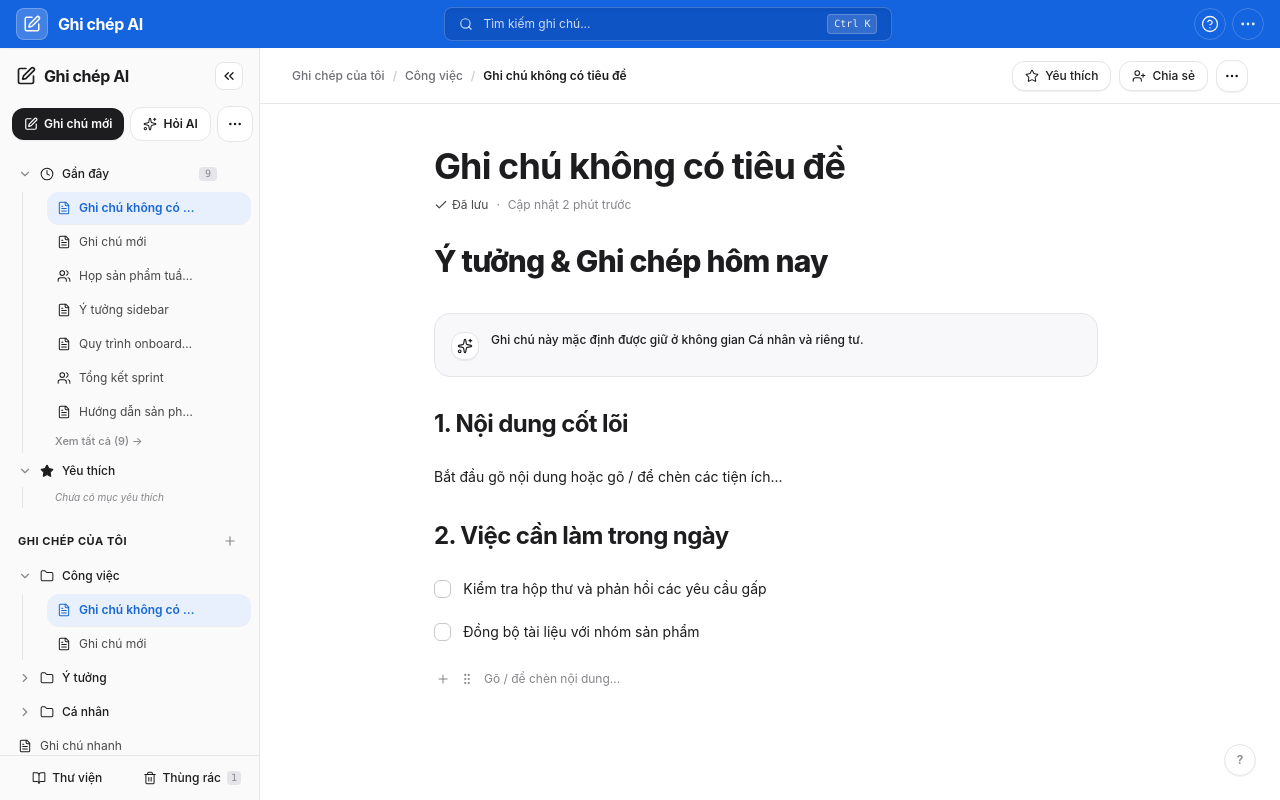
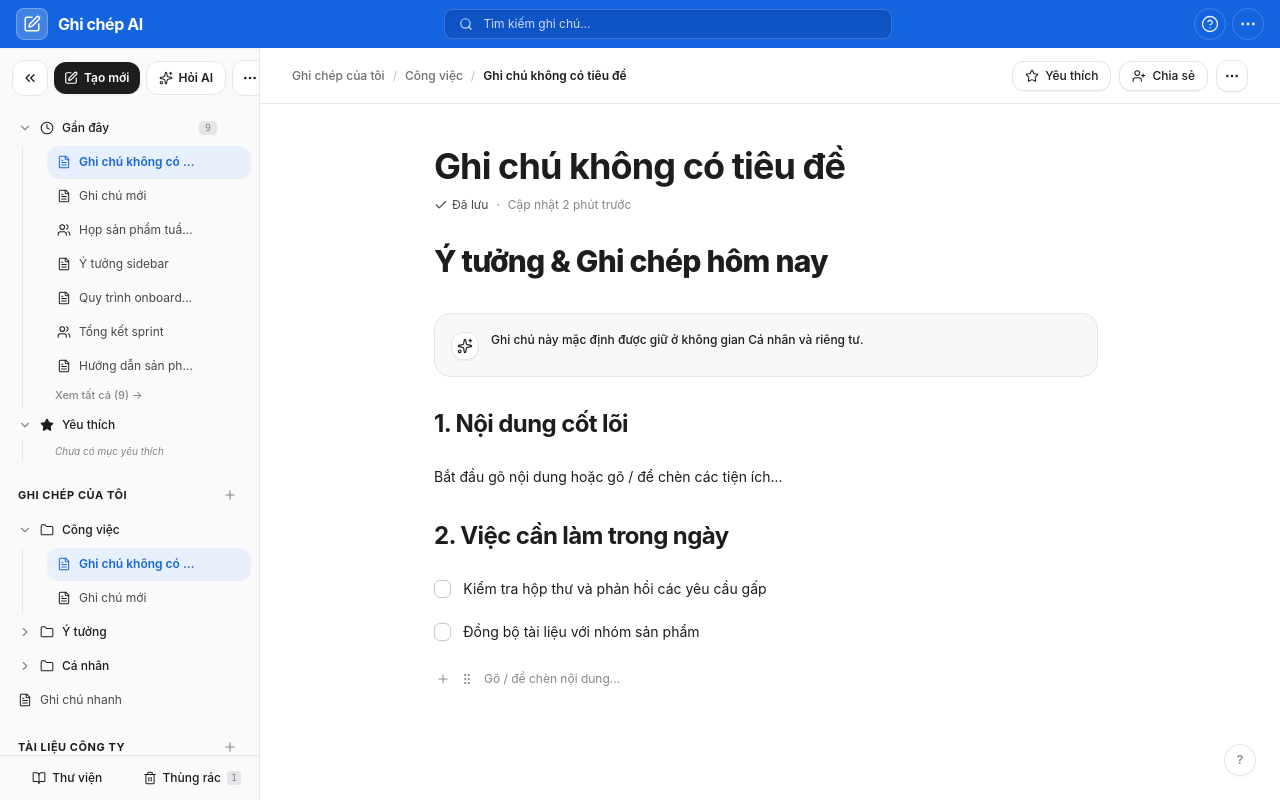
Before and after one commit to vietcuong2004/MISA-Note, a React (Vite) app: page / in a window 1280 px wide. Built offline with nearby package versions, Linux system fonts and the light colour scheme.

Commit message:
refactor: simplify search and sidebar UI components
- Remove shortcut key hint from search bar
- Update "New note" button title
- Reorganize sidebar layout for improved consistency

```diff
--- a/src/App.tsx
+++ b/src/App.tsx
@@ -369,15 +369,10 @@ export default function App() {
           <button
             type="button"
             onClick={() => setIsSpotlightOpen(true)}
-            className="w-full flex items-center justify-between px-3.5 py-1.5 rounded-lg bg-[#0E51BF]/80 hover:bg-[#0E51BF] border border-white/20 text-white/90 text-xs transition-colors shadow-inner cursor-pointer"
+            className="w-full flex items-center gap-2.5 px-3.5 py-1.5 rounded-lg bg-[#0E51BF]/80 hover:bg-[#0E51BF] border border-white/20 text-white/90 text-xs transition-colors shadow-inner cursor-pointer"
           >
-            <div className="flex items-center gap-2.5 min-w-0">
-              <Search className="w-3.5 h-3.5 text-white/75 shrink-0" />
-              <span className="text-white/80 text-xs truncate">Tìm kiếm ghi chú...</span>
-            </div>
-            <span className="text-[10px] font-mono px-1.5 py-0.5 rounded bg-white/15 text-white/90 border border-white/20 shrink-0">
-              Ctrl K
-            </span>
+            <Search className="w-3.5 h-3.5 text-white/75 shrink-0" />
+            <span className="text-white/80 text-xs truncate">Tìm kiếm ghi chú...</span>
           </button>
         </div>
 
--- a/src/components/layout/Sidebar.tsx
+++ b/src/components/layout/Sidebar.tsx
@@ -471,7 +471,7 @@ export const Sidebar: React.FC<SidebarProps> = ({
               onCreateDocument('personal', null);
             }}
             className="w-10 h-10 rounded-xl bg-[#1D1D1F] text-white flex items-center justify-center ios-interactive shadow-xs"
-            title="Ghi chú mới"
+            title="Tạo mới"
           >
             <SquarePen className="w-4 h-4 stroke-[1.75]" />
           </button>
@@ -567,35 +567,31 @@ export const Sidebar: React.FC<SidebarProps> = ({
       }`}
     >
       <div className="flex-1 overflow-y-auto flex flex-col">
-        {/* Top Header Row: Icon Ghi chép AI + Title + Collapse button « */}
-        <div className="px-4 pt-3.5 pb-2 flex items-center justify-between">
-          <div className="flex items-center gap-2">
-            <SquarePen className="w-5 h-5 text-[#1D1D1F] stroke-[2]" />
-            <h1 className="text-base font-bold text-[#1D1D1F] tracking-tight">Ghi chép AI</h1>
-          </div>
+        {/* Quick Actions Row: [«] [Tạo mới] [Hỏi AI] [•••] */}
+        <div className="px-3 pt-3 pb-2 relative" ref={menuRef}>
+          <div className="flex items-center gap-1.5">
+            {/* Collapse button « on the left of Tạo mới */}
             <button
+              type="button"
               onClick={onToggleCollapse}
-            className="w-7 h-7 rounded-lg border border-[#E5E5EA] bg-white hover:bg-[#EAEAEA] flex items-center justify-center text-[#1D1D1F] ios-interactive transition-colors cursor-pointer"
+              className="w-9 h-9 rounded-xl border border-[#E5E5EA] bg-white hover:bg-[#EAEAEA] flex items-center justify-center text-[#1D1D1F] ios-interactive transition-colors shrink-0 cursor-pointer"
               title="Thu gọn thanh bên"
             >
               <ChevronsLeft className="w-4 h-4 stroke-[2]" />
             </button>
-        </div>
 
-        {/* Quick Actions Row: [Ghi chú mới] [Hỏi AI] [•••] */}
-        <div className="px-3 pt-2 pb-2 relative" ref={menuRef}>
-          <div className="flex items-center gap-1.5">
-            {/* Ghi chú mới button */}
+            {/* Tạo mới button */}
             <button
               type="button"
               onClick={() => {
                 setRecentExpanded(true);
                 onCreateDocument('personal', null);
               }}
-              className="flex-1 flex items-center justify-center gap-1.5 py-2 px-3 rounded-xl bg-[#1D1D1F] text-white hover:bg-black font-semibold text-xs transition-colors shadow-xs ios-interactive cursor-pointer"
+              className="flex-1 flex items-center justify-center gap-1.5 py-2 px-2.5 rounded-xl bg-[#1D1D1F] text-white hover:bg-black font-semibold text-xs transition-colors shadow-xs ios-interactive cursor-pointer"
+              title="Tạo mới"
             >
-              <SquarePen className="w-3.5 h-3.5 stroke-[2]" />
-              <span className="truncate">Ghi chú mới</span>
+              <SquarePen className="w-3.5 h-3.5 stroke-[2] shrink-0" />
+              <span className="truncate">Tạo mới</span>
             </button>
 
             {/* Hỏi AI button with tooltip "Kết nối OneAI sắp ra mắt" */}
```
Also changed, not shown: .aistudio/artifacts/brain/cd483261-354d-4a9e-b7b2-7e76e88fe42d/.tempmediaStorage/media_1794131446665_3a02a477.png (added), public/assets/aistudio/image_63a2ce52.png (added). Lines whose indentation alone changed are shown as unchanged.
